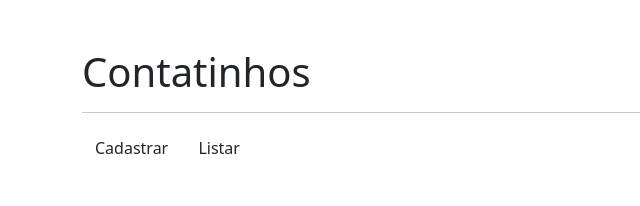
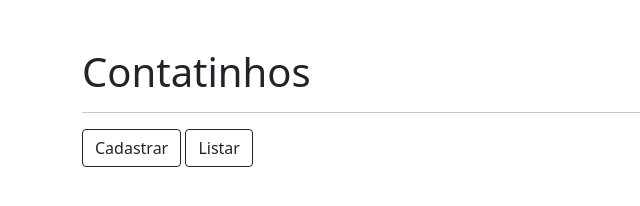
Before and after one commit to Daniel9203/simples-spa, a plain HTML site: page index.html in a window 1280 px wide. Shown: the whole page, without its empty margins (0-640 px from the left). Drawn offline with nearby package versions, Linux system fonts and the light colour scheme.

Commit message:
colocando botoes

```diff
--- a/index.html
+++ b/index.html
@@ -10,7 +10,7 @@
     <h1 class="mt-5">Contatinhos</h1>
     <hr>
 
-    <button class="btn btn-uotline-dark">Cadastrar</button>
-    <button class="btn btn-uotline-dark">Listar</button>
+    <button class="btn btn-outline-dark">Cadastrar</button>
+    <button class="btn btn-outline-dark">Listar</button>
   </body>
 </html>
```
